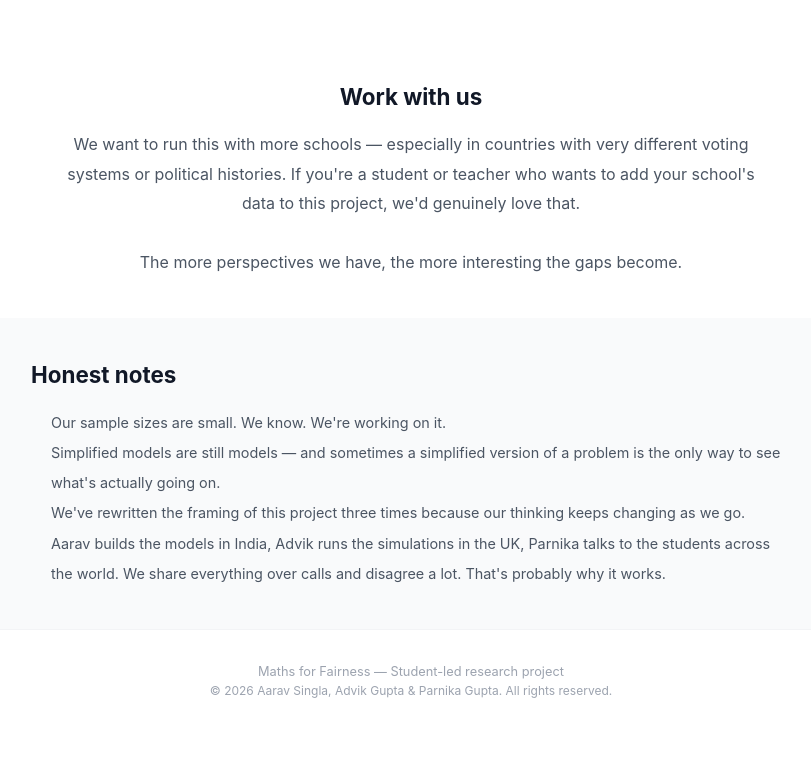
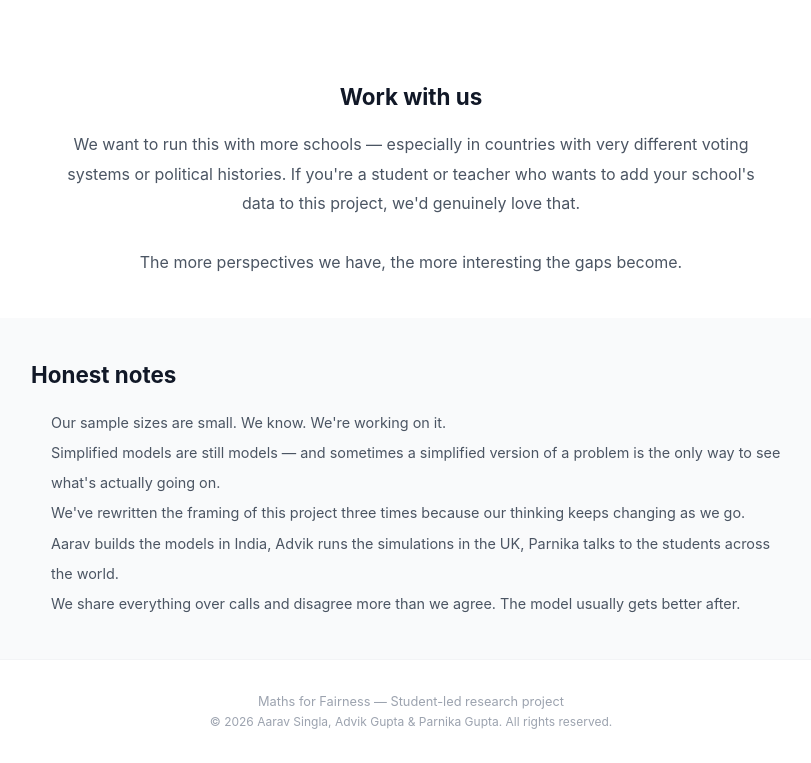
Before and after one commit to AdvikGupta2010/maths-for-fairness, a Next.js app: page / in a window 1280 px wide. Shown: the part 2002-2765 px from the top of the page, without its empty margins (229-1040 px from the left). Before the commit the page ends 2734 px from the top, so only its background shows below. Built offline with nearby package versions, Linux system fonts and the light colour scheme.

Commit message:
updated navigation after testing

```diff
--- a/app/page.tsx
+++ b/app/page.tsx
@@ -364,7 +364,8 @@ export default function MathsForFairness() {
               <li>Our sample sizes are small. We know. We're working on it.</li>
               <li>Simplified models are still models — and sometimes a simplified version of a problem is the only way to see what's actually going on.</li>
               <li>We've rewritten the framing of this project three times because our thinking keeps changing as we go.</li>
-              <li>Aarav builds the models in India, Advik runs the simulations in the UK, Parnika talks to the students across the world. We share everything over calls and disagree a lot. That's probably why it works.</li>
+              <li>Aarav builds the models in India, Advik runs the simulations in the UK, Parnika talks to the students across the world.</li>
+			  <li>We share everything over calls and disagree more than we agree. The model usually gets better after.</li>
             </ul>
           </div>
         </section>
```
